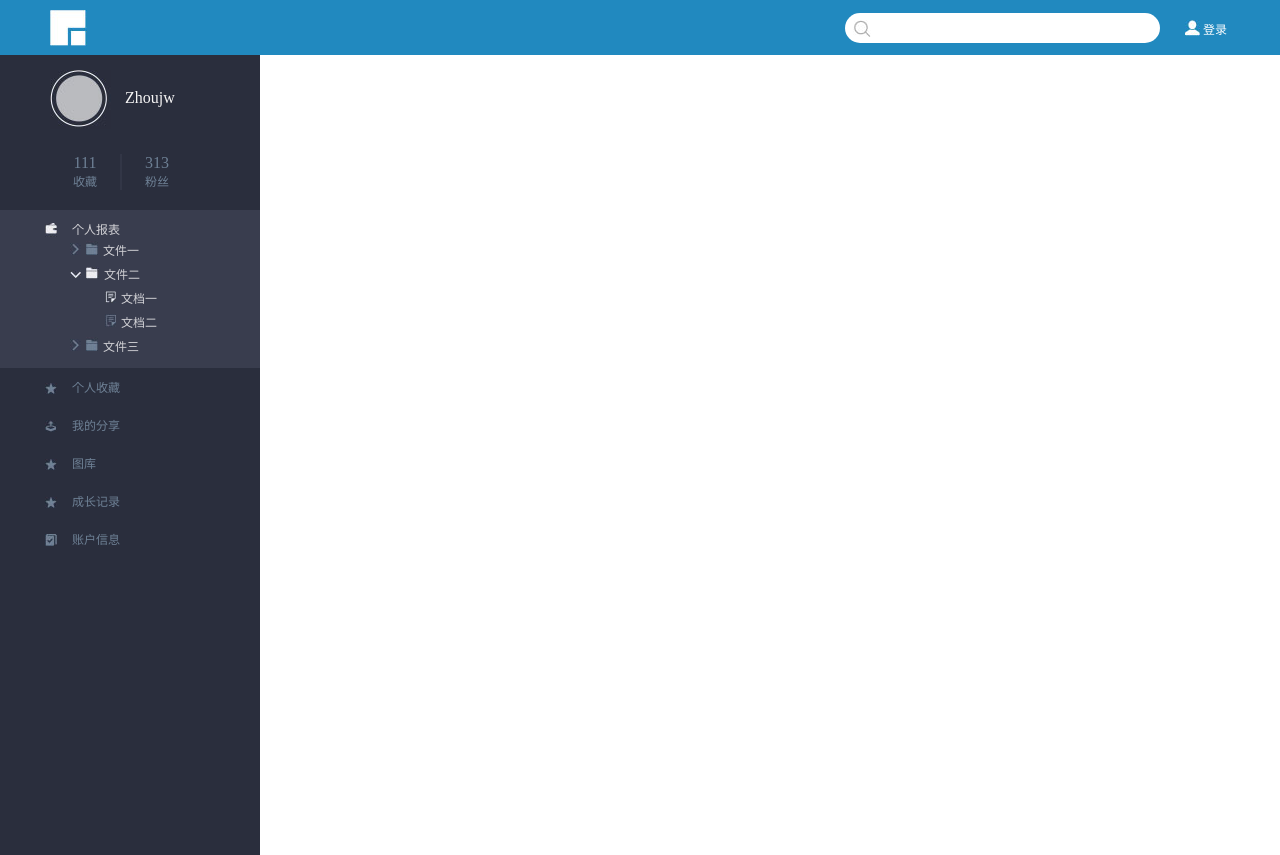
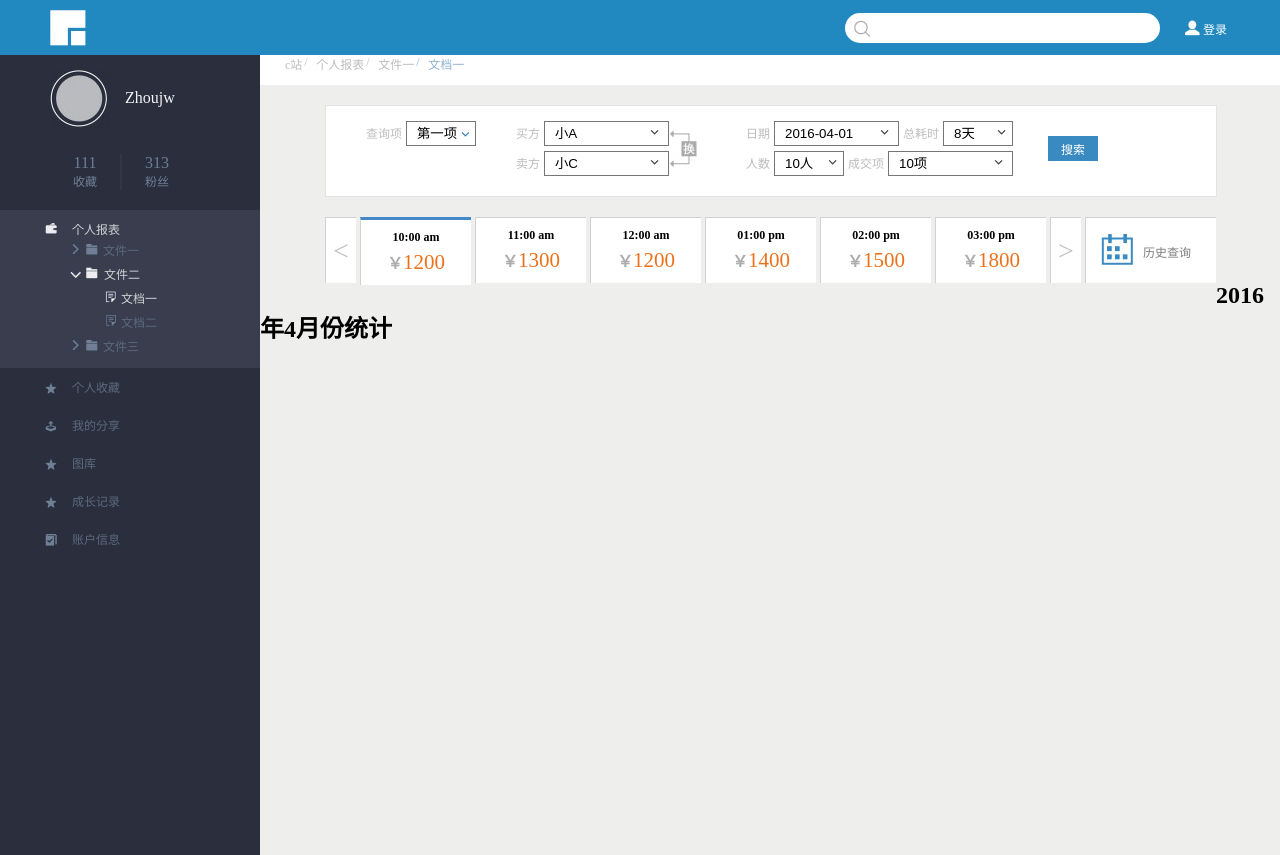
Before and after one commit to bdSpring/zhou-task01, a plain HTML site: page 9/index.html in a window 1280 px wide. Drawn offline with Linux system fonts and the light colour scheme.

Commit message:
更新任务九

```diff
--- a/9/css/style.css
+++ b/9/css/style.css
@@ -88,6 +88,7 @@ header {
 	height: 100%;
 }
 aside {
+	float: left;
 	width: 260px;
 	height: 100%;
 	background-color: #2A2E3D;
@@ -155,13 +156,13 @@ aside {
 .menu li a {
 	font-size: 12px;
 	font-family: "黑体";
-	color: #6e8095;
+	color: #5C6A7D;
 	text-decoration: none;
 }
 .menu .active {
 	background-color: #393D4E;
 }
-.menu .active a {
+.menu .active-text {
 	color: #D2D2D6;
 }
 .menu > li > ul {
@@ -170,3 +171,185 @@ aside {
 .menu > li > ul > ul {
 	padding-left: 35px;
 }
+/*************内容区-面包条导航样式*************/
+.content {
+	box-sizing: border-box;
+	padding-left: 260px;
+	width: 100%;
+	height: 100%;
+	background-color: #EEEEED;
+}
+.content .bread-nav {
+	padding-left: 25px;
+	height: 30px;
+	background-color: #ffffff;
+}
+.content .bread-nav a {
+	position: relative;
+	display: inline-block;
+	margin-right: 10px;
+	font-size: 12px;
+	font-family: "黑体";
+	text-align: center;
+	color: #BDBDBD;
+	text-decoration: none;
+}
+.content .bread-nav a:before {
+	position: absolute;
+	top: 0;
+	left: -12px;
+	content: "/";
+	display: inline-block;
+}
+.content .bread-nav a:first-child:before {
+	display: none;
+}
+.content .bread-nav .active {
+	color: #90B2D1;
+}
+/*************内容区-顶部搜索区样式*************/
+.content .search-box {
+	margin-top: 20px;
+	margin-left: 65px;
+	width: 890px;
+	height: 90px;
+	background-color: #ffffff;
+	border: 1px solid #E2E3E4;
+}
+.content .search-box ul {
+	float: left;
+	margin-left: 40px;
+	padding-top: 15px;
+	height: 75px;
+}
+.content .search-box ul li {
+	margin-bottom: 5px;
+}
+.content .search-box span {
+	font-size: 12px;
+	font-family: "黑体";
+	color: #BDBDBD;
+}
+.content .search-box select {
+	appearance:none;
+	-moz-appearance:none;
+	-webkit-appearance:none;
+	padding-left: 10px;
+	height: 25px;
+}
+.content .search-box select option {
+	font-size: 12px;
+	font-family: "黑体";
+}
+.content .search-box .select-s1 {
+	width: 125px;
+	background: url(../img/select_black.jpg) no-repeat 105px center;
+}
+.content .search-box .select-s2 {
+	width: 70px;
+	background: url(../img/select_black.jpg) no-repeat 53px center;
+}
+.content .search-box .search-term select {
+	width: 70px;
+	background: url(../img/select_blue.jpg) no-repeat 53px center;
+}
+.content .search-box .search-sale {
+	width: 190px;
+}
+.content .search-box .search-sale li {
+	float: left;
+}
+.content .search-box .search-sale li:last-child {
+	margin-top: -22px;
+}
+.content .search-box button {
+	margin-top: 30px;
+	margin-left: 35px;
+	width: 50px;
+	height: 25px;
+	font-size: 12px;
+	font-family: "黑体";
+	color: #ffffff;
+	background-color: #388AC1;
+	border: 0;
+	cursor: pointer;
+}
+/*************内容区-历史查询区样式*************/
+.history-search {
+	margin-top: 20px;
+	margin-left: 65px;
+	width: 891px;
+	height: 65px;
+}
+.history-search li {
+	float: left;
+	margin-right: 4px;
+	width: 110px;
+	height: 65px;
+	text-align: center;
+	border-top: 1px solid #CFD2D5;
+	border-left: 1px solid #CFD2D5;
+	background-color: #ffffff;
+}
+.history-search li time {
+	margin-top: 10px;
+	margin-bottom: 5px;
+	display: block;
+	font-size: 12px;
+	font-weight: 700;
+	font-family: "微软雅黑";
+}
+.history-search li .rmb-num {
+	font-size: 21px;
+	font-family: "微软雅黑";
+	color: #ED711A;
+}
+.history-search li .rmb-num:before {
+	display: inline-block;
+	content: "￥";
+	font-size: 16px;
+	font-family: "微软雅黑";
+	font-weight: 700;
+	color: #ADADAD;
+}
+.history-search > a {
+	float: left;
+	display: inline-block;
+	margin-right: 4px;
+	width: 30px;
+	height: 65px;
+	line-height: 65px;
+	font-size: 28px;
+	color: #C1C1C1;
+	text-align: center;
+	text-decoration: none;
+	border-top: 1px solid #CFD2D5;
+	border-left: 1px solid #CFD2D5;
+	background-color: #ffffff;
+}
+.history-search .history-box {
+	float: left;
+	width: 130px;
+	height: 65px;
+	border-top: 1px solid #CFD2D5;
+	border-left: 1px solid #CFD2D5;
+	background-color: #ffffff;
+}
+.history-search .history-box img {
+	float: left;
+	margin-top: 15px;
+	margin-left: 15px;
+}
+.history-search .history-box a {
+	display: inline-block;
+	margin-top: 25px;
+	margin-left: 10px;
+	font-size: 12px;
+	font-family: "微软雅黑";
+	font-weight: 400;
+	color: #7E7E7E;
+	text-decoration: none;
+}
+.history-search .active {
+	border-top: 3px solid #4388C8;
+}
--- a/9/index.html
+++ b/9/index.html
@@ -31,14 +31,14 @@
 
 			<ul class="menu">
 				<li class="active">
-					<img src="img/form.jpg" alt=""><a href="">个人报表</a>
+					<img src="img/form.jpg" alt="" ><a href="" class="active-text">个人报表</a>
 					<ul>
 						<li><img src="img/arrow_off.jpg" alt=""><img src="img/file.jpg" alt=""><a href="">文件一</a></li>
 					</ul>
 					<ul>
-						<li><img src="img/arrow_on.jpg" alt=""><img src="img/file_on.jpg" alt=""><a href="">文件二</a></li>
+						<li><img src="img/arrow_on.jpg" alt=""><img src="img/file_on.jpg" alt=""><a href="" class="active-text">文件二</a></li>
 						<ul>
-							<li><img src="img/doc_click.jpg" alt=""><a href="">文档一</a></li>
+							<li><img src="img/doc_click.jpg" alt=""><a href="" class="active-text">文档一</a></li>
 							<li><img src="img/doc.jpg" alt=""><a href="">文档二</a></li>
 						</ul>
 					</ul>
@@ -53,6 +53,92 @@
 				<li><img src="img/account.jpg" alt=""><a href="">账户信息</a></li>
 			</ul>
 		</aside>
+
+		<div class="content">
+			<nav class="bread-nav">
+				<a href="">c站</a>
+				<a href="">个人报表</a>
+				<a href="">文件一</a>
+				<a href="" class="active">文档一</a>
+			</nav>
+
+			<div class="search-box">
+				<ul class="search-term ">
+					<span>查询项</span>
+					<select><option value="第一项">第一项</option></select>
+				</ul>
+				<ul class="search-sale">
+					<li>
+						<span>买方</span>
+						<select class="select-s1"><option value="小A">小A</option></select>
+					</li>
+					<li>
+						<span>卖方</span>
+						<select class="select-s1"><option value="小C">小C</option></select>
+					</li>
+					<li><img src="img/change.jpg" alt=""></li>
+				</ul>
+				<ul class="search-date">
+					<li>
+						<span>日期</span>
+						<select class="select-s1"><option value="2016-04-01">2016-04-01</option></select>
+						<span>总耗时</span>
+						<select class="select-s2"><option value="8天">8天</option></select>
+					</li>
+					<li>
+						<span>人数</span>
+						<select class="select-s2"><option value="10人">10人</option></select>
+						<span>成交项</span>
+						<select class="select-s1"><option value="10项">10项</option></select>
+					</li>
+				</ul>
+				<button>搜索</button>
+			</div>
+
+			<ul class="history-search">
+				<a href=""><</a>
+				<li class="active">
+					<time>10:00 am</time>
+					<span class="rmb-num">1200</span>
+				</li>
+				<li>
+					<time>11:00 am</time>
+					<span class="rmb-num">1300</span>
+				</li>
+				<li>
+					<time>12:00 am</time>
+					<span class="rmb-num">1200</span>
+				</li>
+				<li>
+					<time>01:00 pm</time>
+					<span class="rmb-num">1400</span>
+				</li>
+				<li>
+					<time>02:00 pm</time>
+					<span class="rmb-num">1500</span>
+				</li>
+				<li>
+					<time>03:00 pm</time>
+					<span class="rmb-num">1800</span>
+				</li>
+				<a href="">></a>
+				<div class="history-box">
+					<img src="img/history_search.jpg" alt="">
+					<a href="">历史查询</a>
+				</div>
+			</ul>
+
+			<h2>2016年4月份统计</h2>
+			<ul>
+				<li></li>
+				<li></li>
+				<li></li>
+				<li></li>
+			</ul>
+
+
+		</div>
+
 	</div>
 </body>
 </html>
```
Also changed, not shown: 9/img/change.jpg (added), 9/img/history_search.jpg (renamed from 9/img/task9_19.jpg), 9/img/select_black.jpg (added), 9/img/select_blue.jpg (added).
